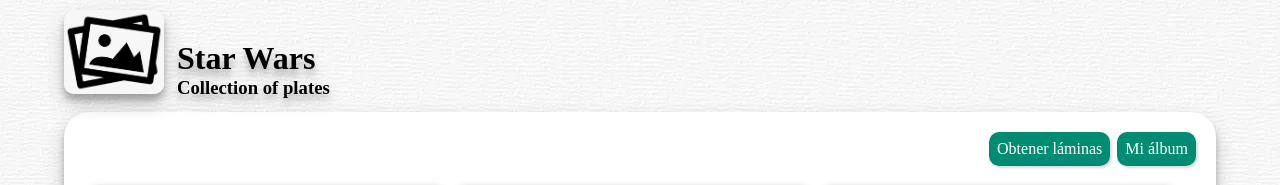
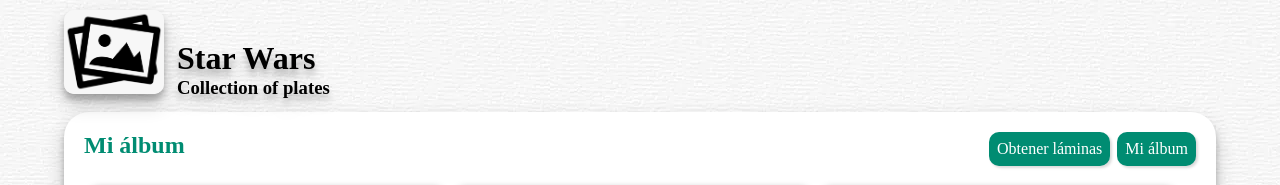
Before and after one commit to juanse-morales/star-wars, an Angular app: page /album in a window 1280 px wide. Shown: the top 185 px of the page. Built offline with nearby package versions, Linux system fonts and the light colour scheme.

Commit message:
REFACTOR: Configure receive title on AppComponent

```diff
--- a/src/app/app.component.html
+++ b/src/app/app.component.html
@@ -9,7 +9,7 @@
         <h2>{{title_main_container}}</h2>
       </div>
       <div id="buttons-main-container">
-        <buttons></buttons>
+        <buttons (title_main)="onReceiveTitle($event)"></buttons>
       </div>
     </div>
     <router-outlet></router-outlet>
--- a/src/app/app.component.ts
+++ b/src/app/app.component.ts
@@ -6,5 +6,21 @@
   styleUrls: ['./app.component.css']
 })
 export class AppComponent {
-  title = 'star-wars';
+
+  public title_main_container: string = '';
+
+  constructor (
+
+  ) {
+    if(location.href.split('/')[3] === 'album'){
+      this.title_main_container = 'Mi álbum';
+    } else {
+      this.title_main_container = "Obtener láminas";
+    }
+  }
+
+  public onReceiveTitle (event:string) {
+    this.title_main_container = event;
+  }
+
 }
```
